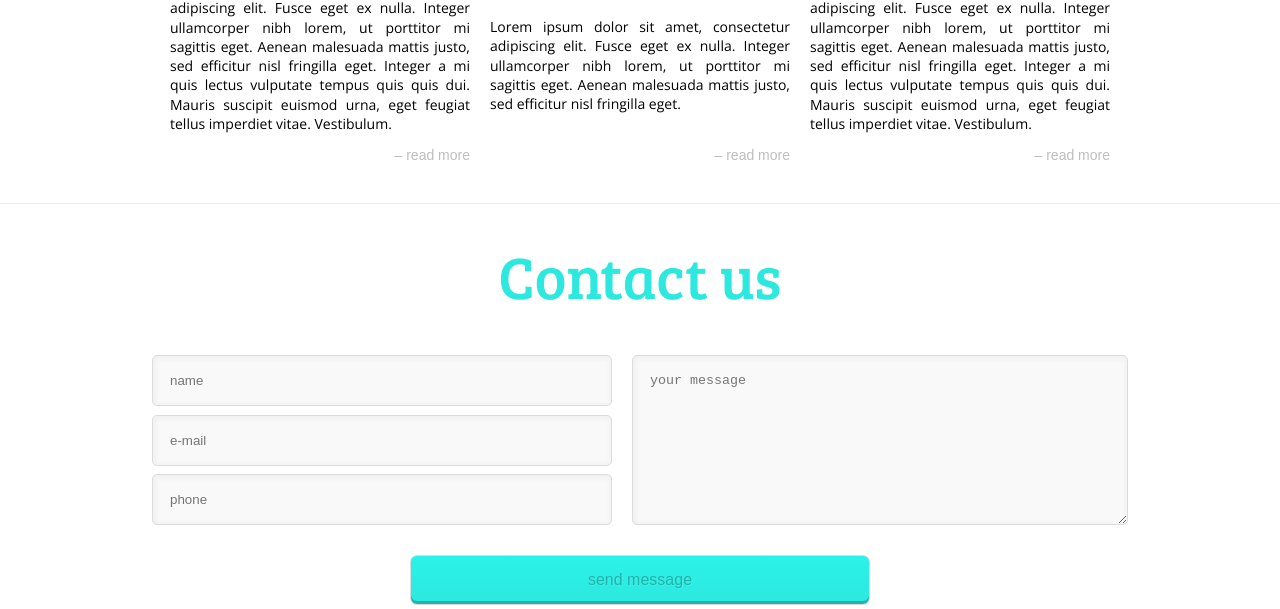
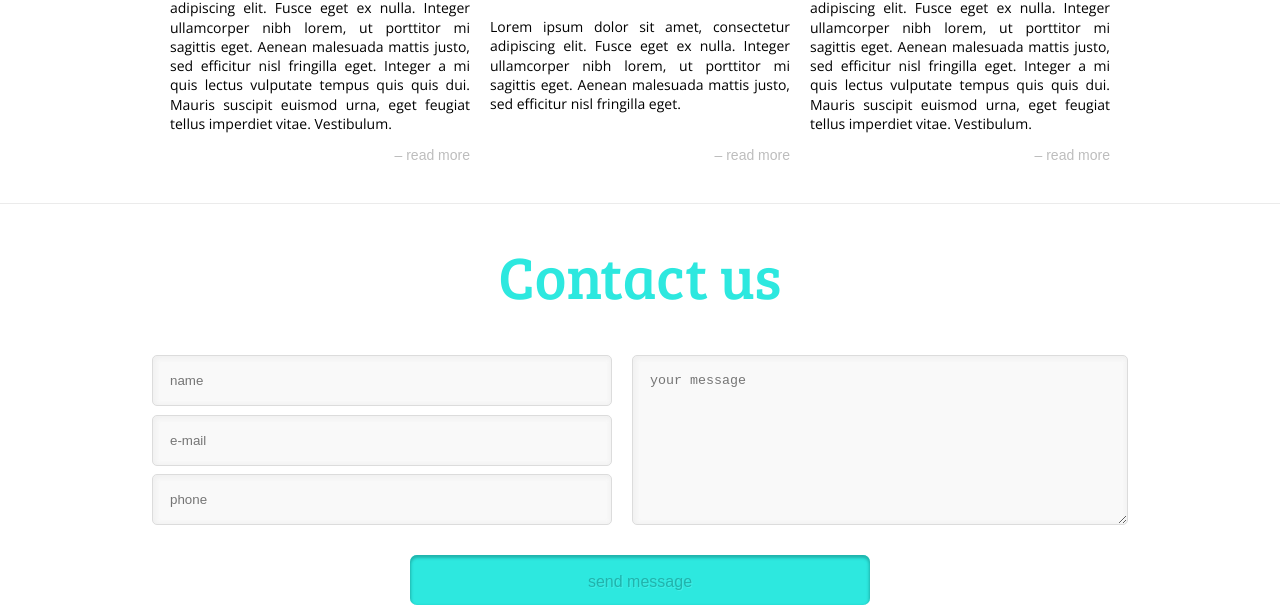
Before and after one commit to ilonabrzozowska/CCTestProject, a plain HTML site: page index.html in a window 1280 px wide. In both pictures the pointer is over the input "send message". Shown: the part 753-1362 px from the top of the page. Drawn offline with nearby package versions, Linux system fonts and the light colour scheme.

Commit message:
Added hover effect to submit button

```diff
--- a/style.css
+++ b/style.css
@@ -206,3 +206,10 @@ form input, textarea {
     font-size: 1em;
     margin-top: 30px;
 }
+
+#submit:hover {
+	box-shadow: inset 0px 2px 3px 1px #21b3ac;
+    border: 0;
+    padding: 18px 0 14px 0;
+    background: #2de8df;
+}
```
